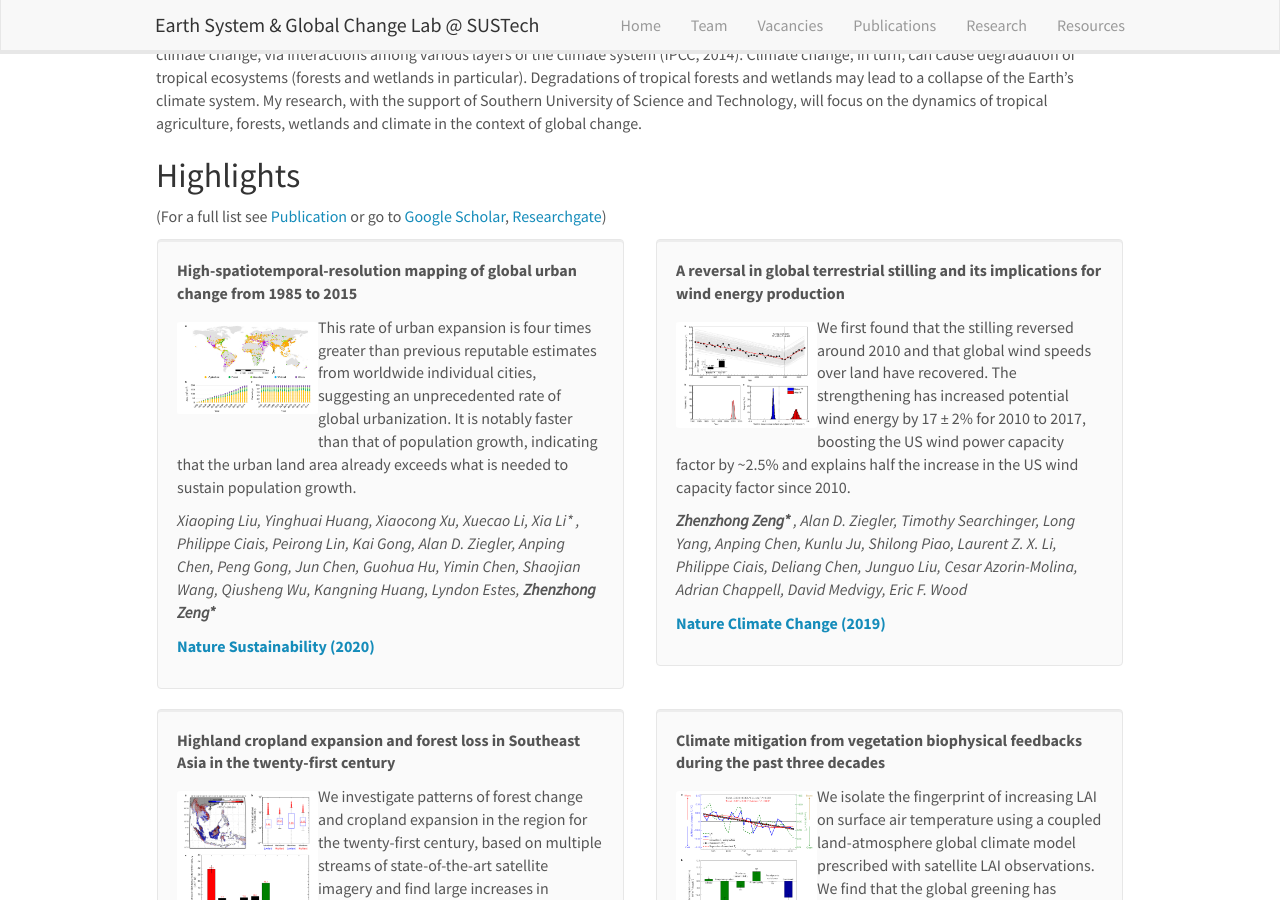
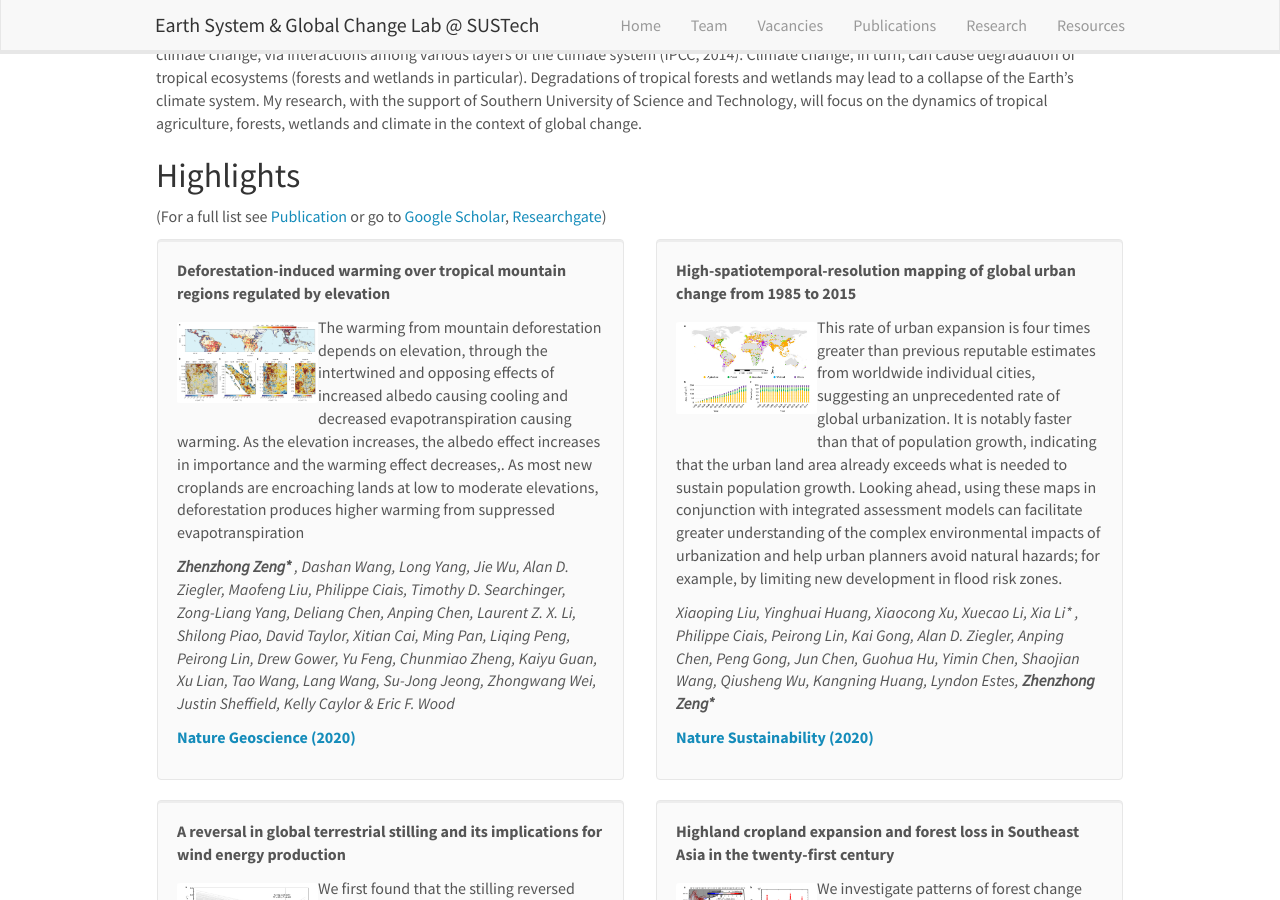
Before and after one commit to xurr2020/xurr2020.github.io, a Jekyll site: the page built from _pages/research.md, in a window 1280 px wide and 900 px high, scrolled down 504 px. Built offline with Jekyll 4.4.1, drawn with Linux system fonts in a browser that asks for light colours; nearby versions of some CDN libraries.

Commit message:
Update publist.yml

```diff
--- a/_data/publist.yml
+++ b/_data/publist.yml
@@ -1,6 +1,16 @@
+- title: "Deforestation-induced warming over tropical mountain regions regulated by elevation"
+  image: SFnews2.png
+  description: The warming from mountain deforestation depends on elevation, through the intertwined and opposing effects of increased albedo causing cooling and decreased evapotranspiration causing warming. As the elevation increases, the albedo effect increases in importance and the warming effect decreases,. As most new croplands are encroaching lands at low to moderate elevations, deforestation produces higher warming from suppressed evapotranspiration
+  authors: <b>Zhenzhong Zeng* </b>, Dashan Wang, Long Yang, Jie Wu, Alan D. Ziegler, Maofeng Liu, Philippe Ciais, Timothy D. Searchinger, Zong-Liang Yang, Deliang Chen, Anping Chen, Laurent Z. X. Li, Shilong Piao, David Taylor, Xitian Cai, Ming Pan, Liqing Peng, Peirong Lin, Drew Gower, Yu Feng, Chunmiao Zheng, Kaiyu Guan, Xu Lian, Tao Wang, Lang Wang, Su-Jong Jeong, Zhongwang Wei, Justin Sheffield, Kelly Caylor & Eric F. Wood
+  link:
+    url: https://www.nature.com/articles/s41561-020-00666-0
+    display:  Nature Geoscience (2020)
+  highlight: 1
+  news2:
+
 - title: "High-spatiotemporal-resolution mapping of global urban change from 1985 to 2015"
   image: SFnews.png
-  description: This rate of urban expansion is four times greater than previous reputable estimates from worldwide individual cities, suggesting an unprecedented rate of global urbanization. It is notably faster than that of population growth, indicating that the urban land area already exceeds what is needed to sustain population growth.
+  description: This rate of urban expansion is four times greater than previous reputable estimates from worldwide individual cities, suggesting an unprecedented rate of global urbanization. It is notably faster than that of population growth, indicating that the urban land area already exceeds what is needed to sustain population growth. Looking ahead, using these maps in conjunction with integrated assessment models can facilitate greater understanding of the complex environmental impacts of urbanization and help urban planners avoid natural hazards; for example, by limiting new development in flood risk zones.
   authors: Xiaoping Liu, Yinghuai Huang, Xiaocong Xu, Xuecao Li, Xia Li* , Philippe Ciais, Peirong Lin, Kai Gong, Alan D. Ziegler, Anping Chen, Peng Gong, Jun Chen, Guohua Hu, Yimin Chen, Shaojian Wang, Qiusheng Wu, Kangning Huang, Lyndon Estes, <b>Zhenzhong Zeng* </b>
   link:
     url: https://www.nature.com/articles/s41893-020-0521-x
```
